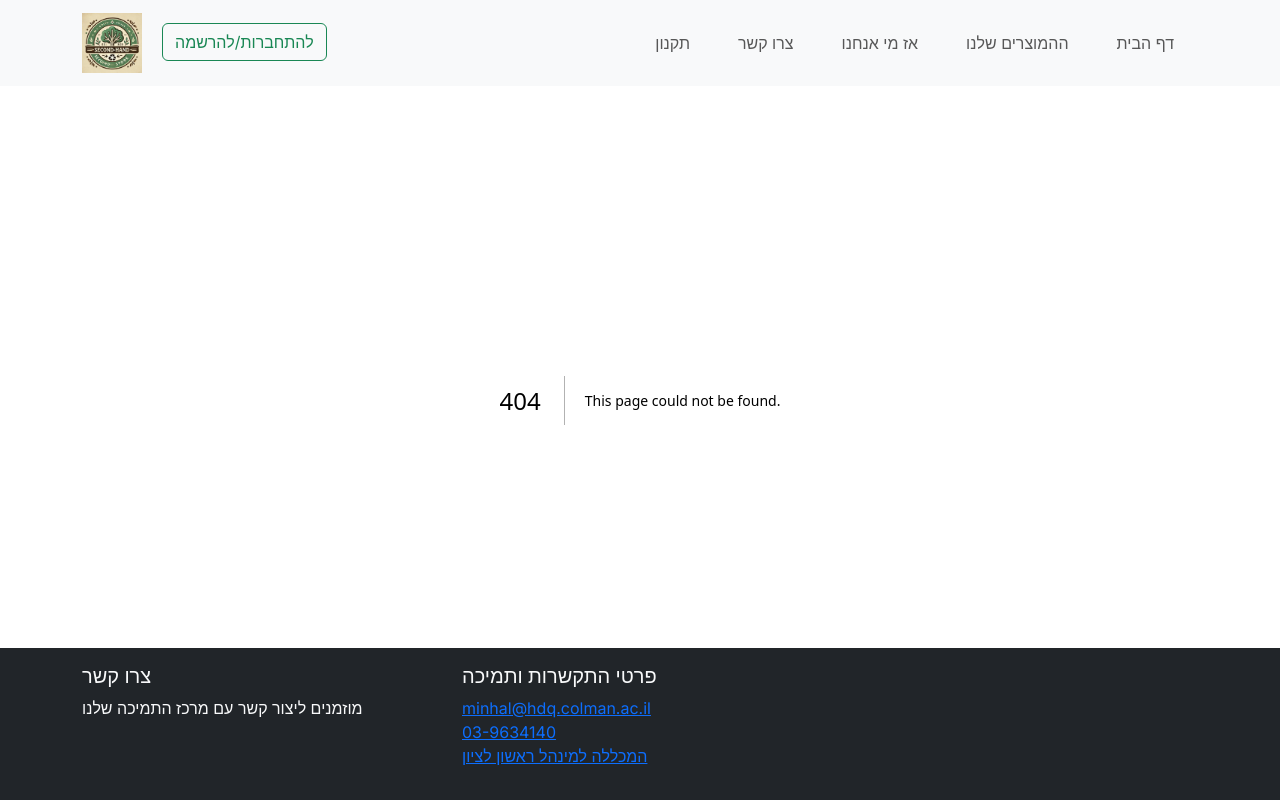
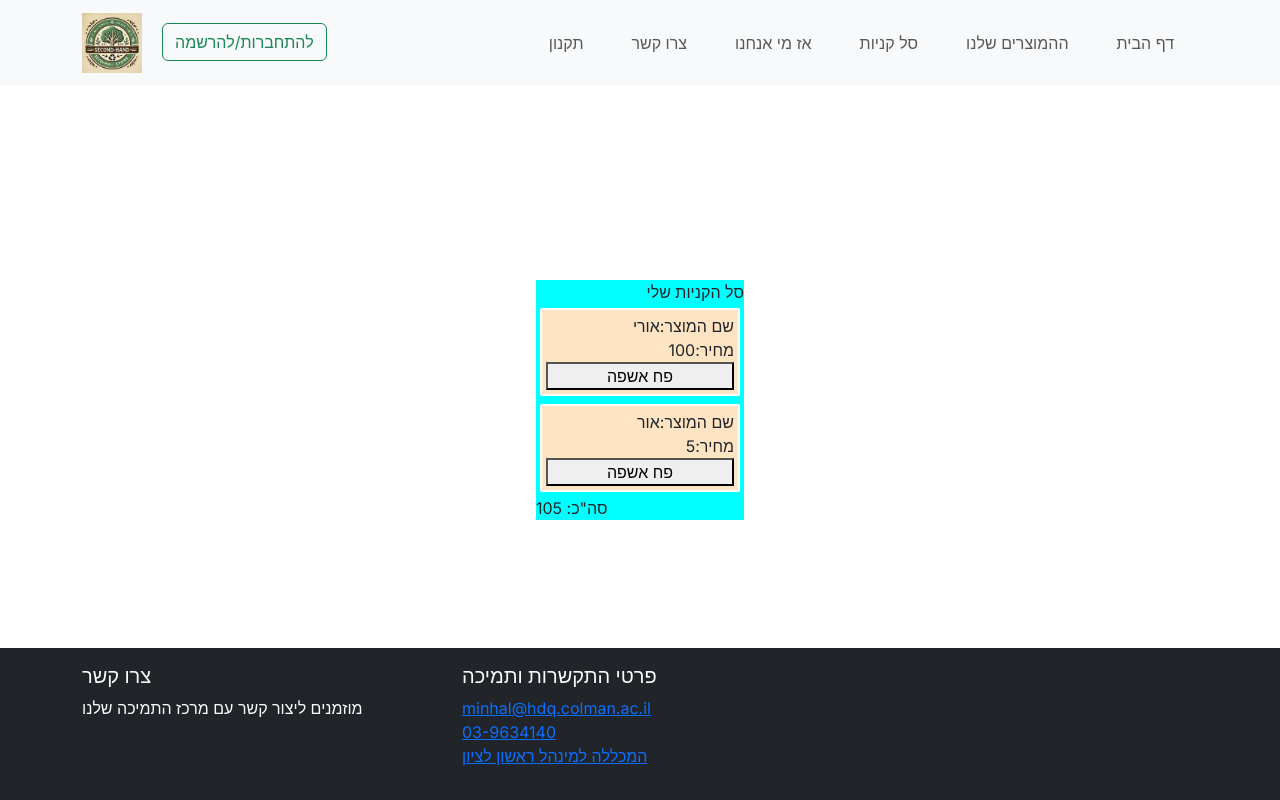
Before and after one commit to nitzan-netzer/web-application-development, a Next.js app in the folder client/: page /cart in a window 1280 px wide. Before the commit this address had no page. Built offline with nearby package versions, Linux system fonts and the light colour scheme.

Commit message:
initial cart display - product, delete product and sum calculation

```diff
--- /dev/null
+++ b/client/src/app/cart/page.tsx
@@ -0,0 +1,10 @@
+'use server';
+import Cart from '@/srccomponents/Cart';
+
+export default async function cartApp() {
+    return (
+        <div className="cartApp">
+            <Cart />
+        </div>
+    )
+}
--- /dev/null
+++ b/client/src/components/Cart.tsx
@@ -0,0 +1,35 @@
+'use client';
+
+import React, { useMemo, useState } from 'react';
+import styles from '../styles/cart.module.css';
+import { Product } from '@/srctypes/products.type';
+
+export default function Cart() {
+    // TODO: should hold somewhere chosen products state and use it here. can be context or localStorage or anything else
+    const [chosenProducts, setChosenProducts] = useState<Product[]>([{name: 'אורי', price: 100}, {name: 'אור', price: 5}])
+    const sumPrice = useMemo(() => chosenProducts.reduce((acc, curr) =>
+            acc + curr.price, 0
+        ),[chosenProducts])
+
+ return <div className={styles['cart-container']}>
+    <div className={styles['cart-header']}>
+        סל הקניות שלי
+    </div>
+    {chosenProducts.map((product, index) => {
+        return (
+            <div className={styles['cart-product']}>
+                <div className={styles['product-detail']}>
+                    שם המוצר:{product.name}
+                </div>
+                <div className={styles['product-detail']}>
+                    מחיר:{product.price}
+                </div>
+                <button onClick={() => setChosenProducts(prev => prev.splice(index, 1))}>פח אשפה</button>
+            </div>
+        )
+    })}
+    <div>
+        סה"כ: {sumPrice}
+    </div>
+ </div>
+}
--- a/client/src/components/Header.tsx
+++ b/client/src/components/Header.tsx
@@ -53,6 +53,7 @@ function Header() {
           >
             <Nav.Link href="home" className="mx-3">דף הבית</Nav.Link>
             <Nav.Link href="products" className="mx-3">ההמוצרים שלנו</Nav.Link>
+            <Nav.Link href="cart" className="mx-3">סל קניות</Nav.Link>
             <Nav.Link href="about" className="mx-3">אז מי אנחנו</Nav.Link>
             <Nav.Link href="Contacts" className="mx-3">צרו קשר</Nav.Link>
             <Nav.Link href="policy" className="mx-3">תקנון</Nav.Link>
--- /dev/null
+++ b/client/src/styles/cart.module.css
@@ -0,0 +1,24 @@
+.cart-container {
+    display: flex;
+    flex-direction: column;
+    background-color: aqua;
+}
+.cart-header {
+    direction: rtl;
+}
+
+.cart-product {
+    display: flex;
+    flex-direction: column;
+    width: 200px;
+    padding: 4px;
+    border: 2px white solid;
+    border-radius: 2px;
+    margin: 4px;
+    background-color: bisque;
+}
+
+.product-detail {
+    direction: rtl;
+    width: 100%;
+}
--- /dev/null
+++ b/client/src/types/products.type.ts
@@ -0,0 +1,4 @@
+export type Product {
+    name: string;
+    price: number;
+}
```
